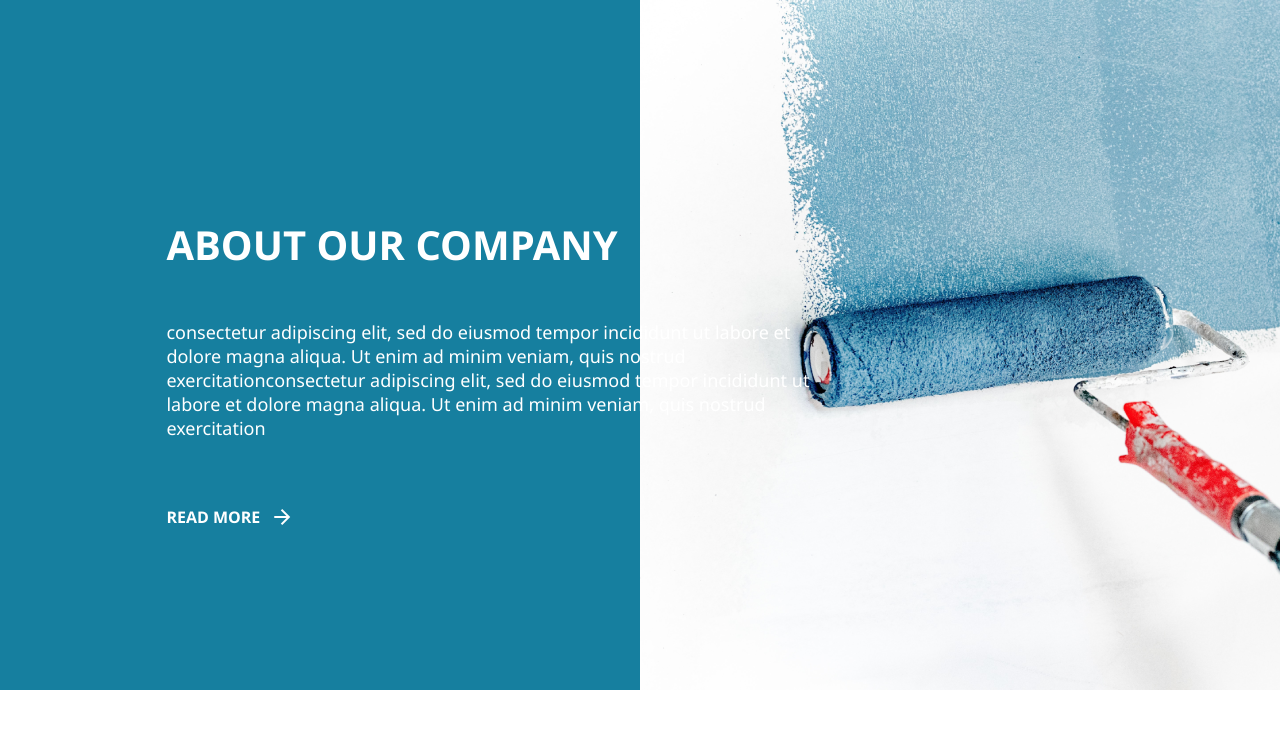
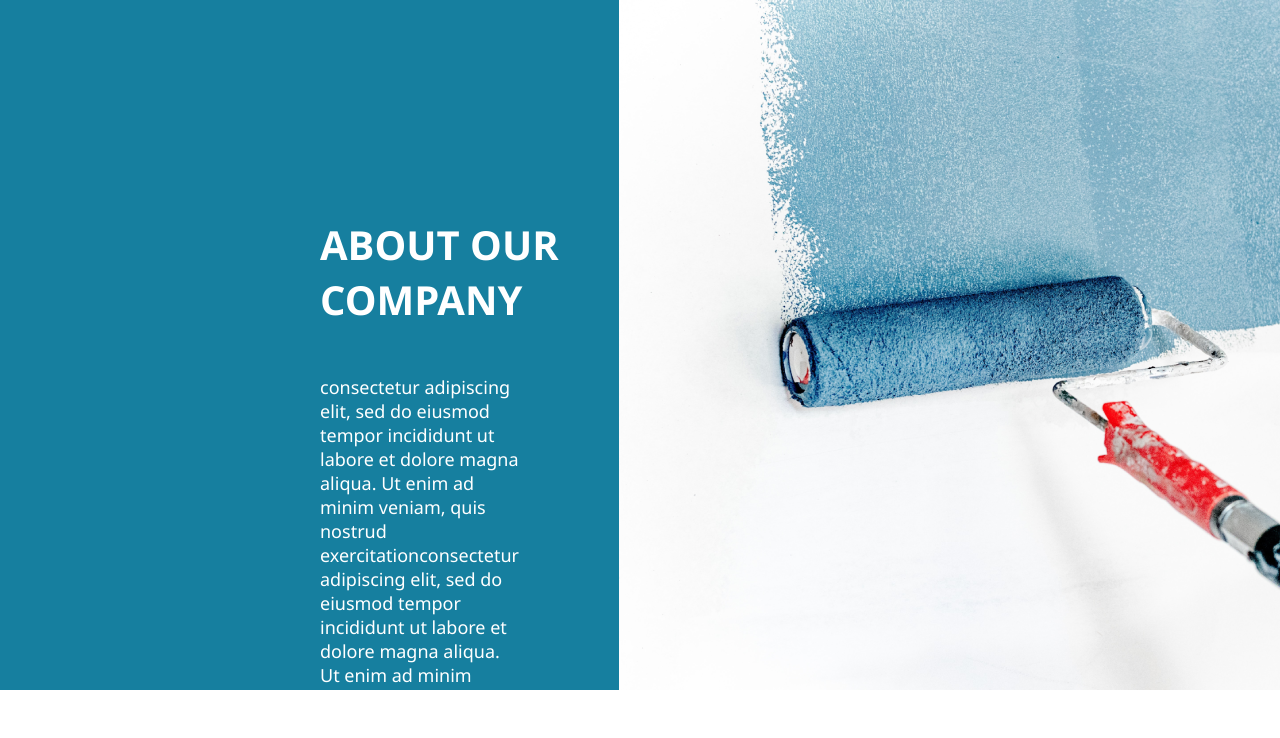
Before and after one commit to fl1nkq/Yellow-Submarine, a plain HTML site: page pages/about/about.html in a window 1280 px wide. Drawn offline with nearby package versions, Linux system fonts and the light colour scheme.

Commit message:
dadariau about

```diff
--- a/pages/about/about.css
+++ b/pages/about/about.css
@@ -3,28 +3,20 @@ body{
 }
 
 .page {
+    display: flex;
+    flex-direction: row;
     height: 690px;
     width: 100%;
     background-color: #167F9F;
     color: white;
     overflow: hidden;
-    position: relative
-
-}
-
-.brush {
-    margin-left: 50%;
-    position: absolute;
-    z-index: 1;
 }
 
 .box {
-    width: 650px;
+    width: fit-content;
     height: 96px;
-    margin-left: 13%;
+    margin-left: 25%;
     padding-top: 190px;
-    position: absolute;
-    z-index: 2;
     font-family: 'Segoe UI', Tahoma, Geneva, Verdana, sans-serif;
 }
 
@@ -36,6 +28,7 @@ h1 {
     margin-top: 48px;
     font-weight: 400;
     font-size: 18px;
+    padding-right: 100px;
 }
 
 .read_more {
@@ -43,6 +36,8 @@ h1 {
     margin-top: 50px;
     width: 130px;
     font-weight: 600;
+    cursor: pointer;
+    transition: 0.3s;
 }
 
 .read_more:hover {
--- a/pages/about/about.html
+++ b/pages/about/about.html
@@ -12,7 +12,7 @@
 
 <body>
     <div class="page">
-        <img class="brush" src="img/brush.png" alt="brush">
+
         <div class="box">
             <h1>ABOUT OUR COMPANY</h1>
             <p class="text">consectetur adipiscing elit, sed do eiusmod tempor incididunt ut labore et dolore magna
@@ -23,6 +23,7 @@
                 <span class="material-symbols-outlined">arrow_forward</span>
             </div>
         </div>
+        <img class="brush" src="img/brush.png" alt="brush">
     </div>
 </body>
 
```
